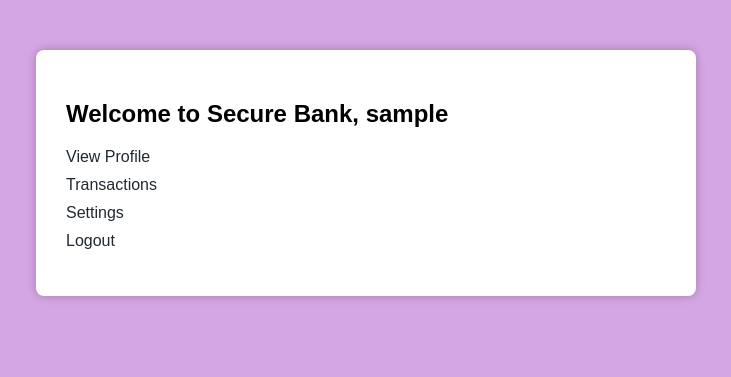
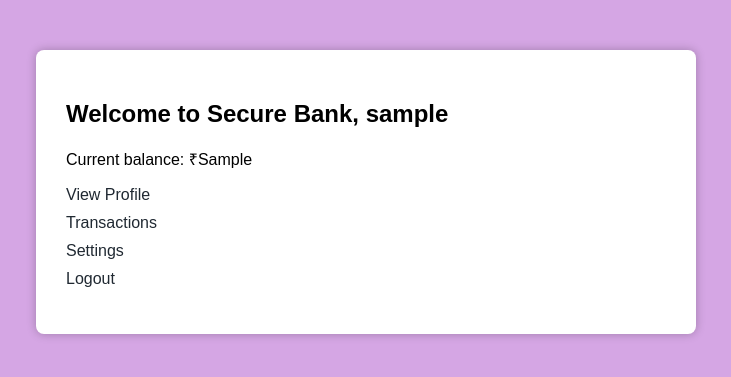
Before and after one commit to TParamanik/SecureBank, a Flask app: page /dashboard in a window 1280 px wide. Shown: the top 377 px of the page, without its empty margins (274-1005 px from the left). Run offline with Flask 3, Linux system fonts and the light colour scheme; the visitor is signed in with stand-in values (Sample User, id 1); tables that the repository leaves empty or names only in its code hold one stand-in row (values such as "Sample post").

Commit message:
updating balance

```diff
--- a/app.py
+++ b/app.py
@@ -58,9 +58,12 @@ def login():
 
 @app.route('/dashboard')
 def dashboard():
-    if 'username' in session:
-        return render_template("dashboard.html", username=session['username'])
-    return redirect('/login')
+    if 'username' not in session:
+        return redirect('/login')
+    username = session['username']
+    cursor.execute("SELECT balance FROM users where username = %s", (username,))
+    balance = cursor.fetchone()[0]
+    return render_template("dashboard.html", username=username, balance=balance)
 
 @app.route('/logout')
 def logout():
@@ -83,7 +86,14 @@ def transactions():
     cursor.execute("SELECT amount, type, timestamp FROM transactions WHERE user_id = %s ORDER BY timestamp DESC", (user_id,))
     data = cursor.fetchall()
 
-    return render_template("transactions.html", username=username, transactions=data)
+    balance = 0
+    for amount, txn_type, _ in data:
+        if txn_type == 'credit':
+            balance += amount
+        elif txn_type == 'debit':
+            balance -= amount
+
+    return render_template("transactions.html", username=username, transactions=data, balance=balance)
 
 @app.route('/add-form')
 def add_form():
@@ -112,6 +122,7 @@ def add_money():
 
     try:
         cursor.execute("INSERT INTO transactions (user_id, amount, type, description) VALUES (%s, %s, 'credit', %s)", (user_id, amount, description))
+        cursor.execute("UPDATE users SET balance = balance + %s where id = %s",(amount, user_id))
         db.commit()
         return redirect('/transactions')
     except Exception as e:
@@ -145,6 +156,7 @@ def withdraw_money():
 
     try:
         cursor.execute("INSERT INTO transactions (user_id, amount, type, description) VALUES (%s, %s, 'debit', %s)", (user_id, amount, description))
+        cursor.execute("UPDATE users SET balance = balance - %s where id = %s", (amount, user_id))
         db.commit()
         return redirect('/transactions')
     except:
--- a/templates/dashboard.html
+++ b/templates/dashboard.html
@@ -7,6 +7,7 @@
 <body>
     <div class="container">
         <h2>Welcome to Secure Bank, {{ username }}</h2>
+        <p>Current balance: &#8377;{{ balance }}</p>
         <ul>
             <li><a href="#">View Profile</a></li>
             <li><a href="{{url_for('transactions')}}">Transactions</a></li>
--- a/templates/transactions.html
+++ b/templates/transactions.html
@@ -8,7 +8,8 @@
     <h2>Welcome, {{username}}</h2>
 
     <h3>Options</h3>
-    <a href="/add-form">Add Money</a> | <a href="/withdraw-form">Withdraw Money</a>
+    <a href="/add-form">Add Money</a>
+    <a href="/withdraw-form">Withdraw Money</a>
 
     <h3>Transaction History</h3>
     <ul>
```
